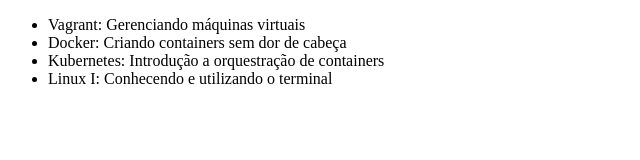
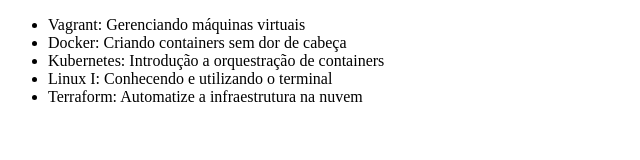
Before and after one commit to elsonsantana/alura-git, a plain HTML site: page index.html in a window 1280 px wide. Shown: the whole page, without its empty margins (0-640 px from the left). Drawn offline with Linux system fonts and the light colour scheme.

Commit message:
Adicionando o curso Terraform

```diff
--- a/index.html
+++ b/index.html
@@ -10,6 +10,7 @@
         <li>Docker: Criando containers sem dor de cabeça</li>
         <li>Kubernetes: Introdução a orquestração de containers</li>
         <li>Linux I: Conhecendo e utilizando o terminal</li>
+        <li>Terraform: Automatize a infraestrutura na nuvem</li>
     </ul>
 </body>
 </html>
```
